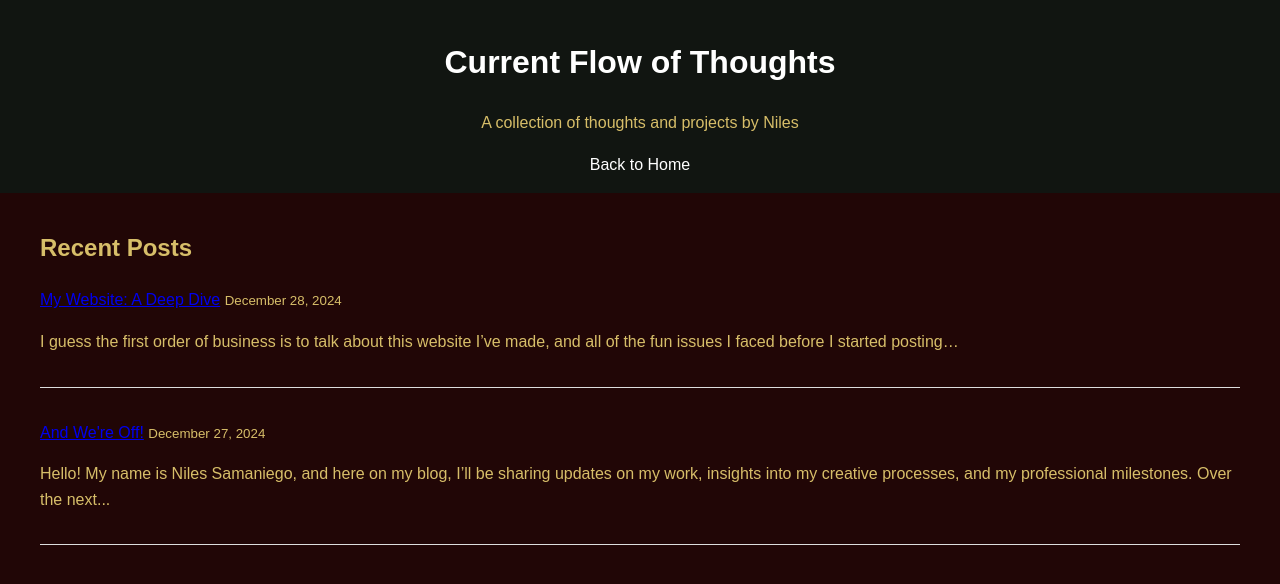
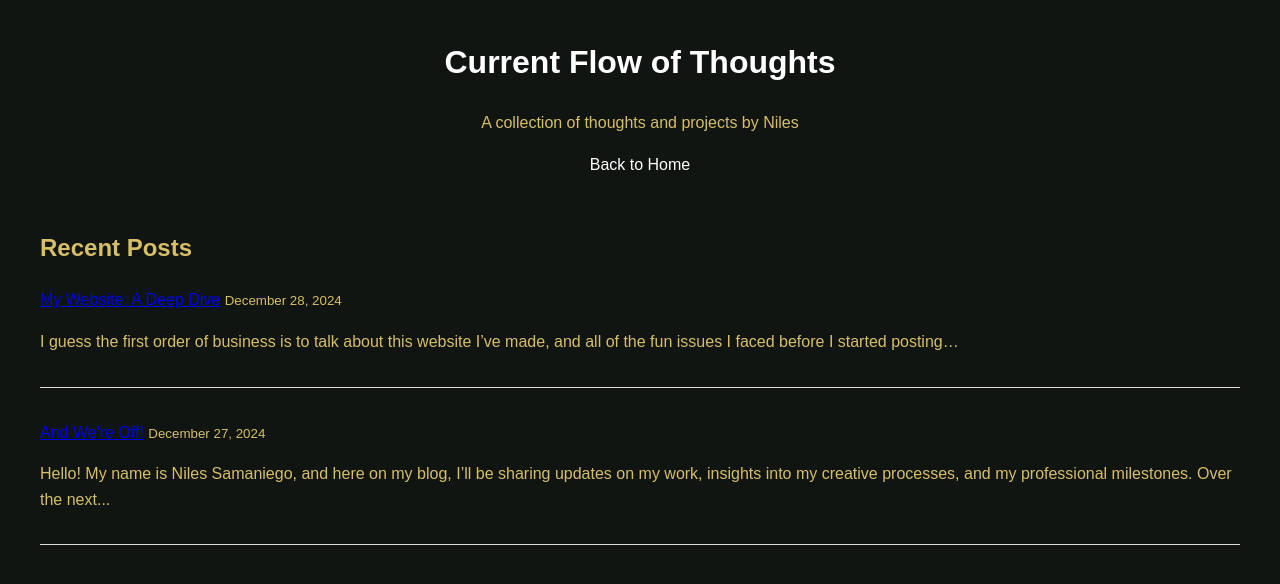
Before and after one commit to n-samaniego/Current-Flow-of-Thoughts, a Jekyll site: the page built from index.html, in a window 1280 px wide. Shown: the top 584 px of the page. Built offline with Jekyll 4.4.1, drawn with Linux system fonts in a browser that asks for light colours; the list of posts is cut into pages by our own code.

Commit message:
Update style.css

```diff
--- a/assets/style.css
+++ b/assets/style.css
@@ -3,7 +3,7 @@ body {
     line-height: 1.6;
     margin: 0;
     padding: 0;
-    background: #210606;
+    background: #111511;
     color: #d7be69;
 }
 
```
